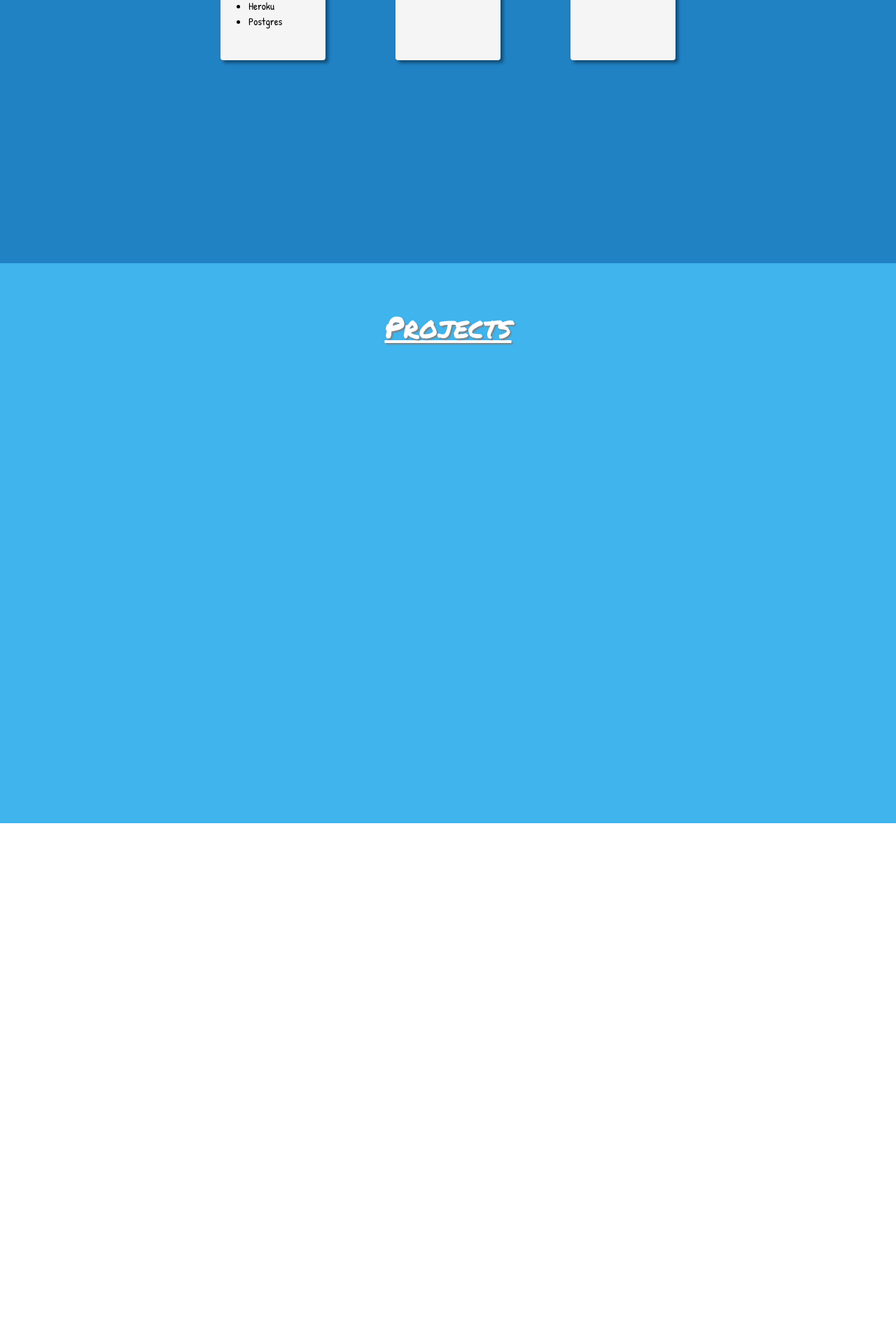
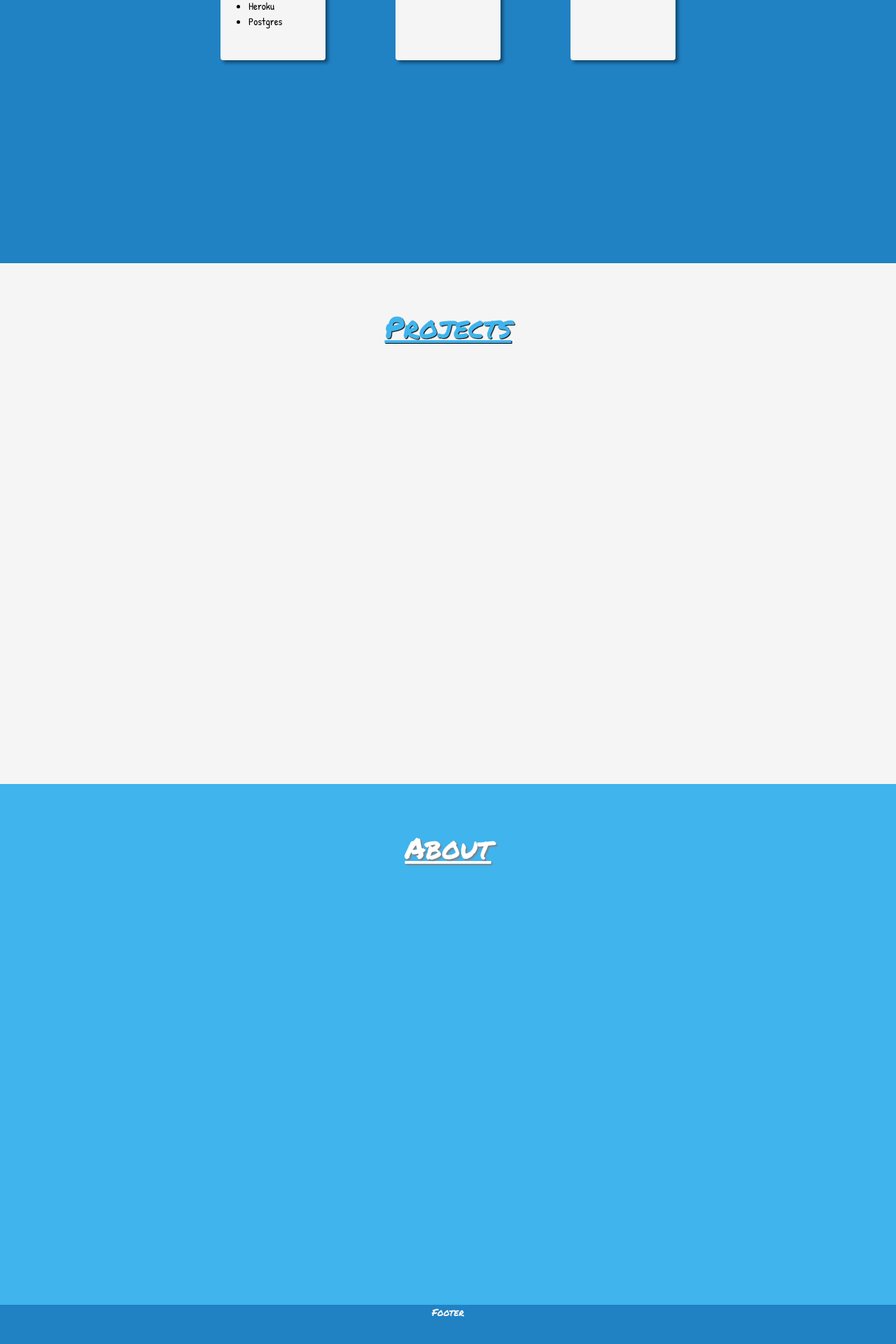
Before and after one commit to sinninga/first-portfolio, a React app: page / in a window 1280 px wide. Shown: the part 1216-3136 px from the top of the page at 70% size. Before the commit the page ends 2392 px from the top, so only its background shows below. Built offline with nearby package versions, Linux system fonts and the light colour scheme.

Commit message:
about page and footer added

```diff
--- a/assets/stylesheets/application.scss
+++ b/assets/stylesheets/application.scss
@@ -117,8 +117,22 @@ body {
   display: flex;
   // align-items: center;
   justify-content: center;
+  background-color: whitesmoke;
+  height: 93vh;
+  color: #3FB4ED;
+  font-size: 3em;
+  text-decoration: underline;
+  font-family: 'Permanent Marker', cursive;
+  text-shadow: 1px 1px 1px black;
+}
+
+
+.about {
+  display: flex;
+  // align-items: center;
+  justify-content: center;
   background-color: #3FB4ED;
-  height: 100vh;
+  height: 93vh;
   color: white;
   font-size: 3em;
   text-decoration: underline;
@@ -126,6 +140,13 @@ body {
   text-shadow: 2px 2px 2px grey;
 }
 
+.footer {
+  height: 7vh;
+  background-color: #2081C3;
+  color: whitesmoke;
+  font-family: 'Permanent Marker', cursive;
+  text-align: center;
+}
 // #root {
 //   height: 100vh;
 //   display: flex;
--- /dev/null
+++ b/src/components/about.jsx
@@ -0,0 +1,14 @@
+import React, { Component } from 'react';
+
+class About extends Component {
+  render() {
+    return (
+      <div className="about">
+      <br/>
+      About
+      </div>
+    )
+  }
+}
+
+export default About;
--- a/src/components/app.jsx
+++ b/src/components/app.jsx
@@ -3,6 +3,8 @@ import Navbar from '../components/navbar.jsx';
 import Banner from '../components/banner.jsx';
 import Skills from '../components/skills.jsx';
 import Projects from '../components/projects.jsx';
+import About from '../components/about.jsx';
+import Footer from '../components/footer.jsx';
 
 
 class App extends Component {
@@ -13,6 +15,8 @@ class App extends Component {
         <Banner />
         <Skills />
         <Projects />
+        <About />
+        <Footer />
       </div>
     );
   };
--- /dev/null
+++ b/src/components/footer.jsx
@@ -0,0 +1,13 @@
+import React, { Component } from 'react';
+
+class Footer extends Component {
+  render() {
+    return (
+      <div className="footer">
+        Footer
+      </div>
+    );
+  }
+}
+
+export default Footer;
```
